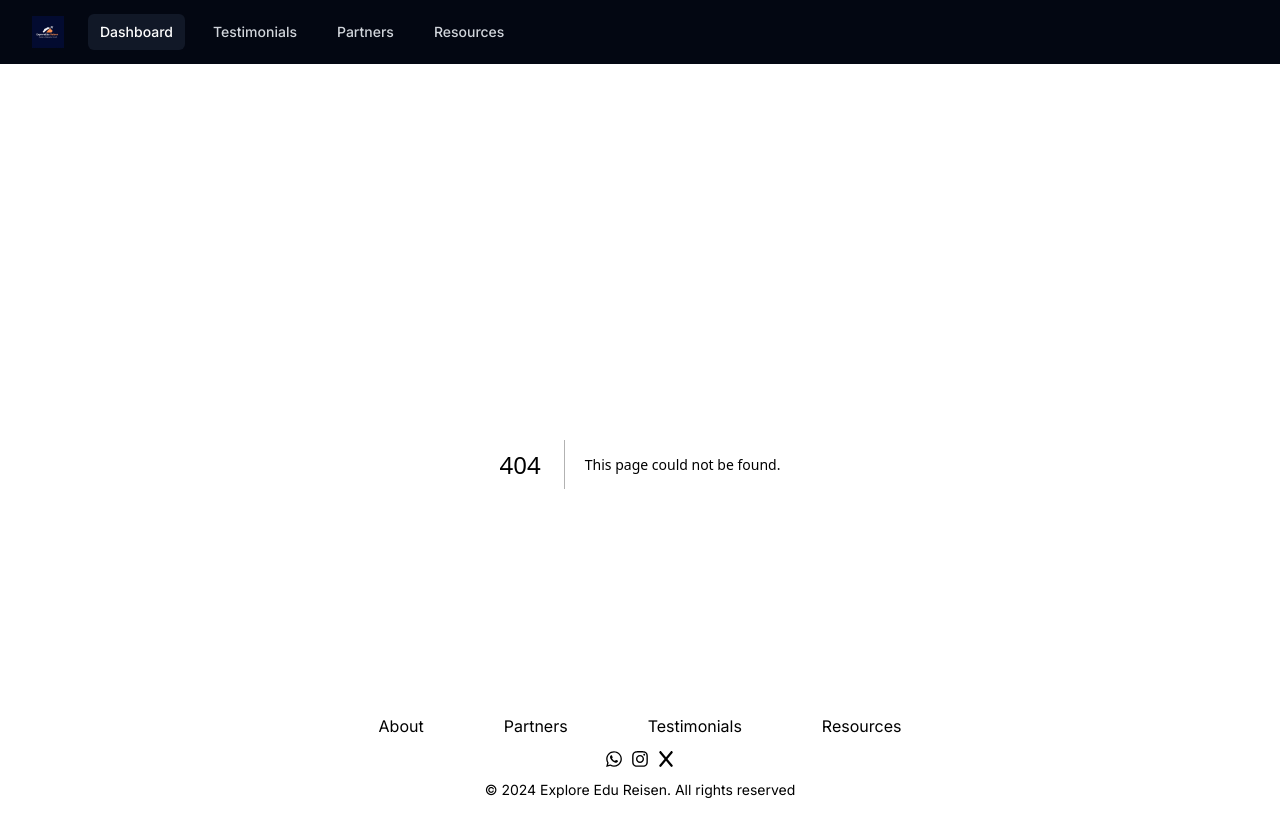
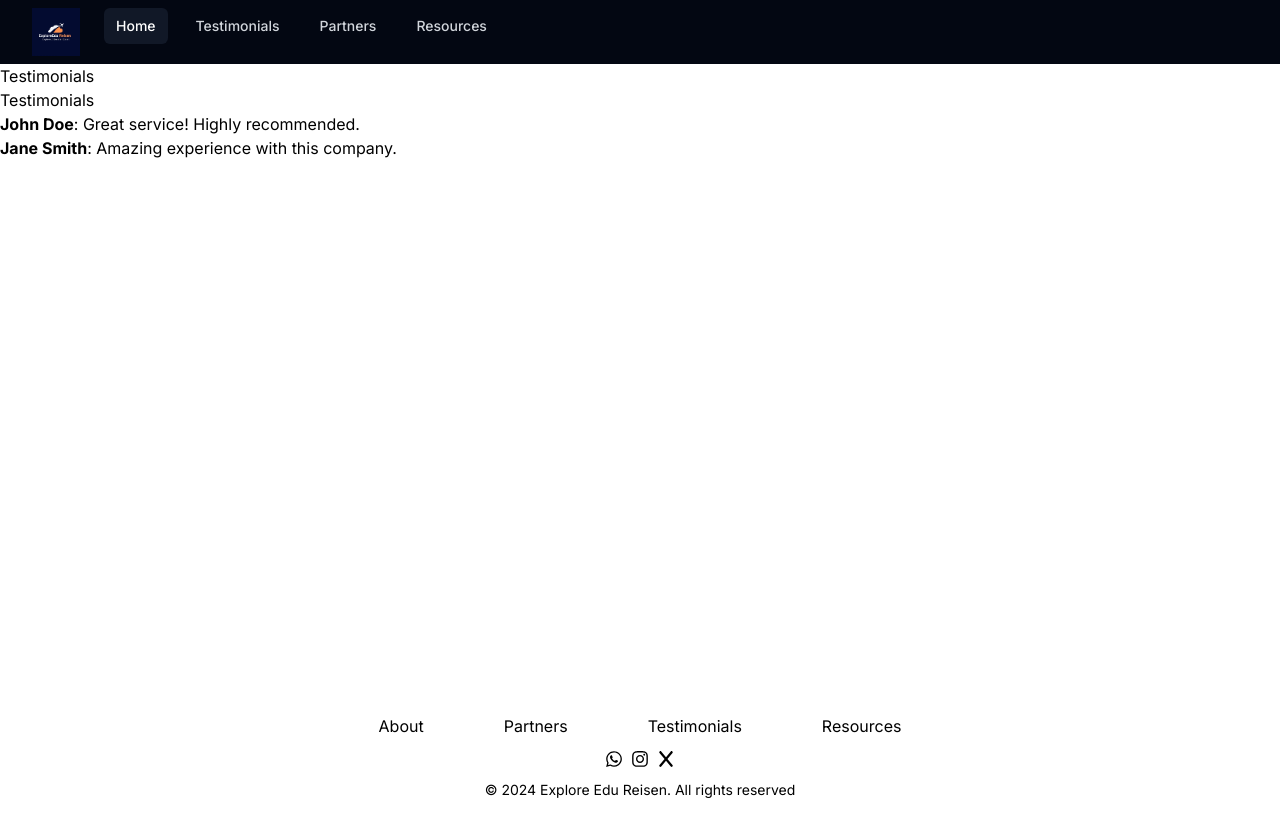
Before and after one commit to yawayeb/Exploreedureisen, a Next.js app: page /testimonials in a window 1280 px wide. Before the commit this address had no page. Shown: the top 836 px of the page. After the commit the page ends 800 px from the top, so only its background shows below. Built offline with nearby package versions, Linux system fonts and the light colour scheme.

Commit message:
Testimoials added

```diff
--- a/app/components/Footer.tsx
+++ b/app/components/Footer.tsx
@@ -12,7 +12,7 @@ export default async function Footer() {
             <a href="#">Partners</a>
           </li>
           <li className="quick-items">
-            <a href="#">Testimonials</a>
+            <a href="./testimonials">Testimonials</a>
           </li>
           <li className="quick-items">
             <a href="#">Resources</a>
--- a/app/components/Header.tsx
+++ b/app/components/Header.tsx
@@ -7,8 +7,8 @@ import Image from 'next/image'
 import Logo from '@/public/logo.jpg'
 
 const navigation = [
-  { name: 'Dashboard', href: '#', current: true },
-  { name: 'Testimonials', href: '#', current: false },
+  { name: 'Home', href: '#', current: true },
+  { name: 'Testimonials', href: './testimonials', current: false },
   { name: 'Partners', href: '#', current: false },
   { name: 'Resources', href: '#', current: false },
 ]
@@ -40,7 +40,7 @@ export default function Header() {
                 <div className="flex flex-shrink-0 items-center">
                   <a href='/'>
                   <Image
-                    className="h-8 w-auto"
+                    className="h-12 w-auto"
                     src={Logo}
                     alt="Your Company"
                     width={400}
--- /dev/null
+++ b/app/components/testimonials.tsx
@@ -0,0 +1,29 @@
+// components/Testimonials.tsx
+import React from 'react';
+
+interface Testimonial {
+  id: number;
+  author: string;
+  content: string;
+}
+
+interface TestimonialsProps {
+  testimonials: Testimonial[];
+}
+
+const Testimonials: React.FC<TestimonialsProps> = ({ testimonials }) => {
+  return (
+    <div>
+      <h2>Testimonials</h2>
+      <ul>
+        {testimonials.map((testimonial) => (
+          <li key={testimonial.id}>
+            <strong>{testimonial.author}</strong>: {testimonial.content}
+          </li>
+        ))}
+      </ul>
+    </div>
+  );
+};
+
+export default Testimonials;
--- /dev/null
+++ b/app/testimonials/page.tsx
@@ -0,0 +1,21 @@
+// app/Testimonial/page.tsx
+import React from 'react';
+import header from '@/app/components/Header'
+import Testimonials from '@/app/components/testimonials'; // Adjust the import path based on your folder structure
+
+const TestimonialPage: React.FC = () => {
+  const testimonialsData = [
+    { id: 1, author: 'John Doe', content: 'Great service! Highly recommended.' },
+    { id: 2, author: 'Jane Smith', content: 'Amazing experience with this company.' },
+    // Add more testimonials as needed
+  ];
+
+  return (
+    <div>
+      <h1>Testimonials</h1>
+      <Testimonials testimonials={testimonialsData} />
+    </div>
+  );
+};
+
+export default TestimonialPage;
```
